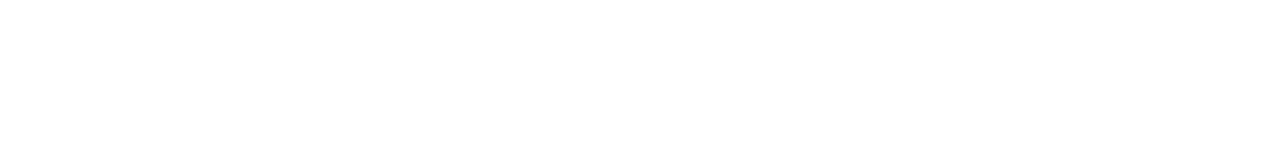
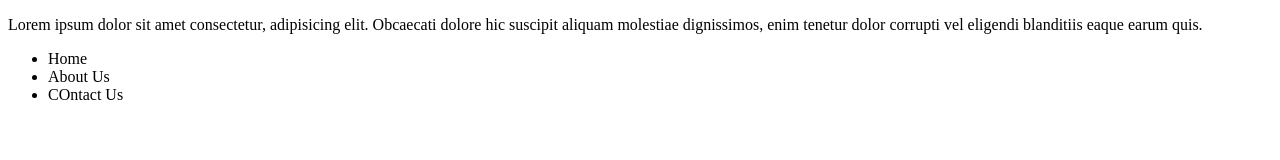
Before and after one commit to vmusikara/learn-git, a plain HTML site: page index.html in a window 1280 px wide. Drawn offline with Linux system fonts and the light colour scheme.

Commit message:
add navigation-bar to index.html file

```diff
--- a/index.html
+++ b/index.html
@@ -5,5 +5,17 @@
     <meta name="viewport" content="width=device-width, initial-scale=1.0" />
     <title>Git Website</title>
   </head>
-  <body></body>
+  <body>
+    <p>
+      Lorem ipsum dolor sit amet consectetur, adipisicing elit. Obcaecati dolore
+      hic suscipit aliquam molestiae dignissimos, enim tenetur dolor corrupti
+      vel eligendi blanditiis eaque earum quis.
+    </p>
+
+    <ul>
+      <li>Home</li>
+      <li>About Us</li>
+      <li>COntact Us</li>
+    </ul>
+  </body>
 </html>
```
